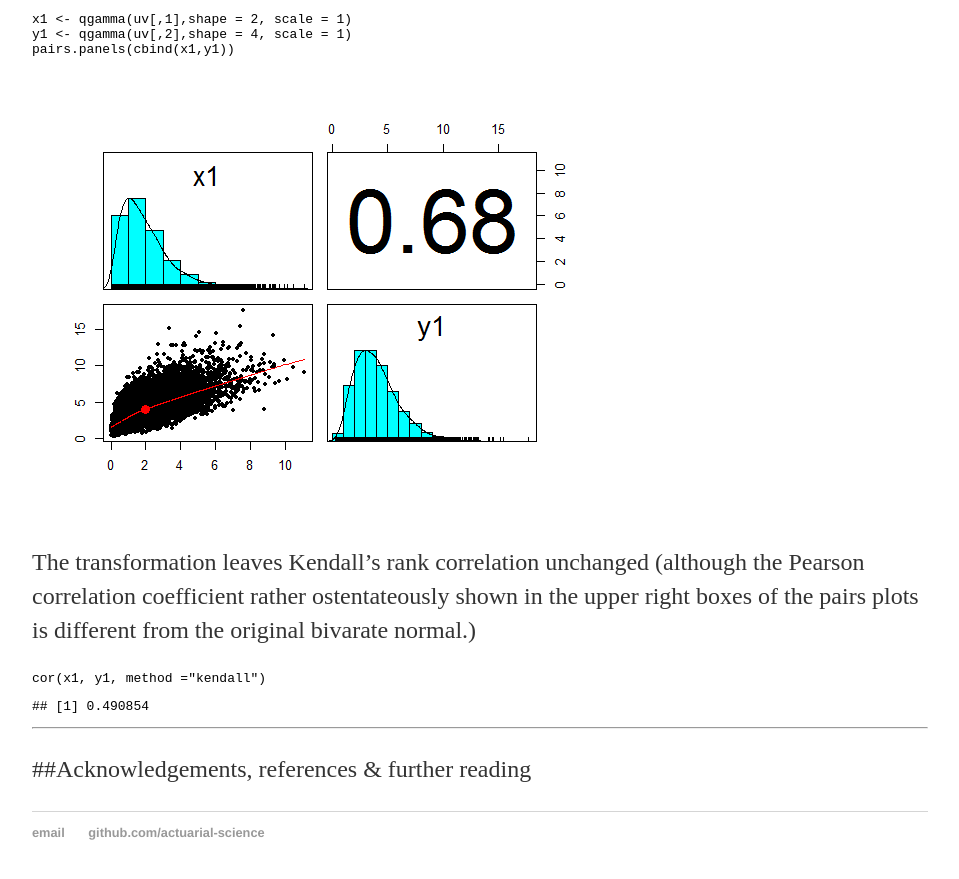
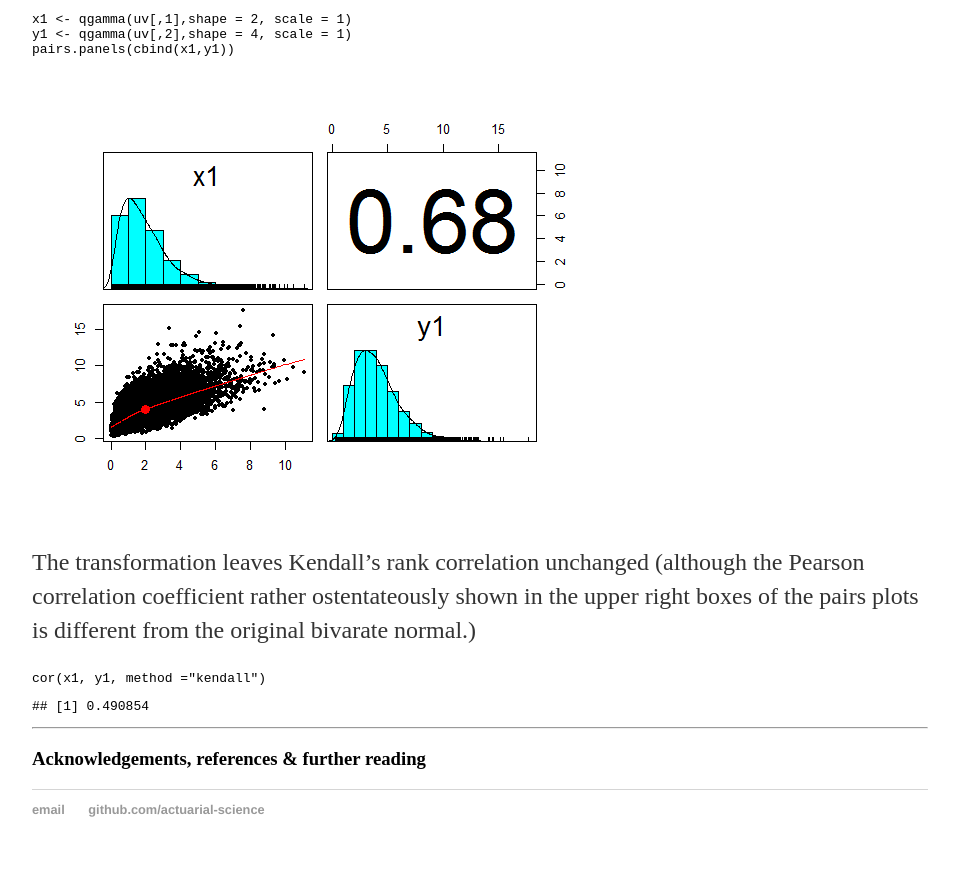
Before and after one commit to actuarial-science/actuarial-science.github.io, a Jekyll site: the page built from _posts/2016-03-20-Introduction-to-copulas.md, in a window 1280 px wide and 900 px high, scrolled down 5407 px. Shown: the top 879 px of the window, without its empty margins (160-1119 px from the left). Built offline with Jekyll 4.4.1, drawn with Linux system fonts in a browser that asks for light colours; comment, search, counter and statistics services are not loaded.

```diff
--- a/_posts/2016-03-20-Introduction-to-copulas.md
+++ b/_posts/2016-03-20-Introduction-to-copulas.md
@@ -128,4 +128,4 @@ cor(x1, y1, method ="kendall")
     ## [1] 0.490854
 
 ---
-##Acknowledgements, references & further reading
+### Acknowledgements, references & further reading
```
